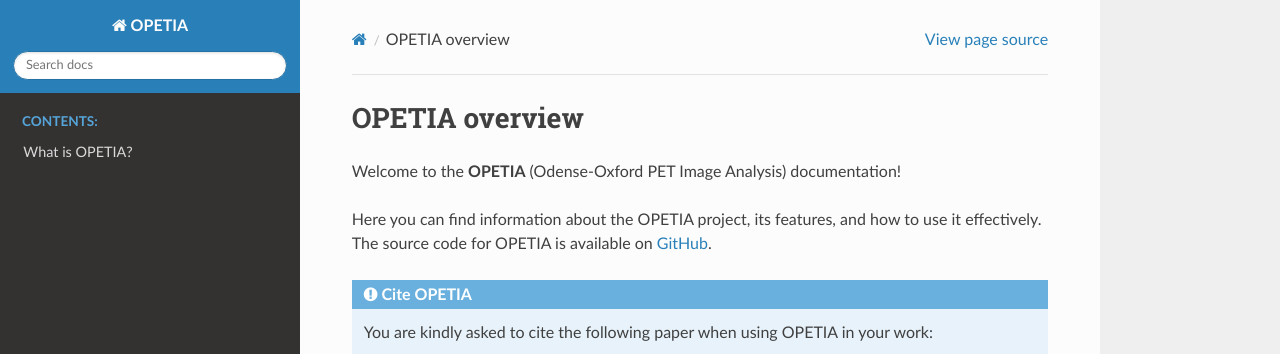
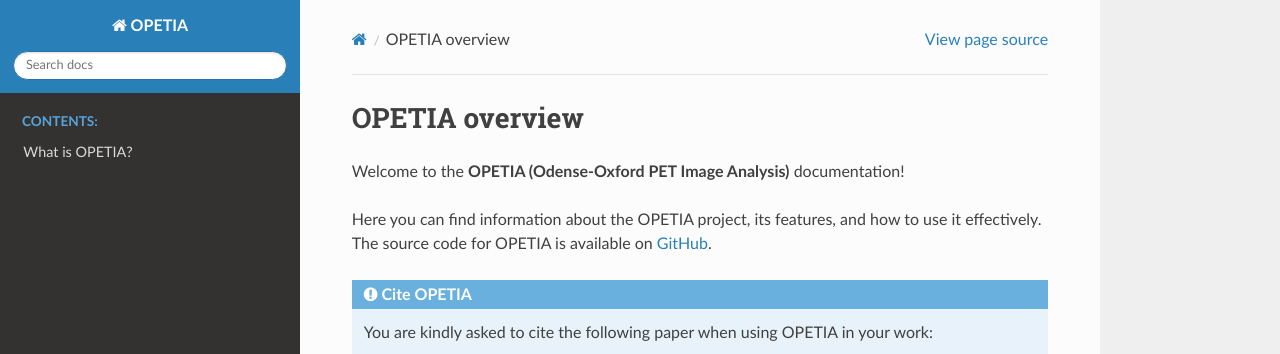
Before and after one commit to taha-parsayan/OPETIA-docs, a Sphinx documentation site: the page built from source/index.rst, in a window 1280 px wide and 1104 px high. Shown: the top 354 px of the window. Built offline with Sphinx 7.4.7 and the Read the Docs theme 3.1.0, drawn with Linux system fonts in a browser that asks for light colours.

Commit message:
content added

```diff
--- a/source/index.rst
+++ b/source/index.rst
@@ -5,7 +5,7 @@
 
 OPETIA overview
 ====================
-Welcome to the **OPETIA** (Odense-Oxford PET Image Analysis) documentation!
+Welcome to the **OPETIA (Odense-Oxford PET Image Analysis)** documentation!
 
 Here you can find information about the OPETIA project, its features, and how to use it effectively.
 The source code for OPETIA is available on `GitHub <https://github.com/taha-parsayan/OPETIA>`_.
--- a/source/what_is_opetia.rst
+++ b/source/what_is_opetia.rst
@@ -12,7 +12,7 @@
 
 Advanced Magnetic Resonance Imaging (MRI) and Positron Emission Tomography (PET) analysis provide precise information on brain structure and function for diagnosis and treatment. However, most clinical software lacks accurate quantification, is complicated to use, or does not provide PET image analysis. **FSL** is a widely used toolbox which provides comprehensive functions for the analysis of MRI images, but it lacks functions for the analysis of PET images.
 
-Therefore, we developed **OPETIA (Odense-Oxford PET Image Analysis)**, a user-friendly toolbox based on FSL and Python, which automates multimodal neuroimage preprocessing and calculates SUV, SUVR, and cerebral volume in regions of interest (ROI). We validated OPETIA using FDG PET and MRI data from healthy controls and Alzheimer’s patients in the ADNI dataset, comparing results with SPM12.
+Therefore, we developed **OPETIA (Odense-Oxford PET Image Analysis)**, a user-friendly toolbox based on FSL and Python, which automates multimodal neuroimage pre-processing and calculates SUV, SUVR, and cerebral volume in regions of interest (ROI). We validated OPETIA using FDG PET and MRI data from healthy controls and Alzheimer’s patients in the ADNI dataset, comparing results with SPM12.
 
 **OPETIA provides:**
 
```
Also changed, not shown: 7 other files.
